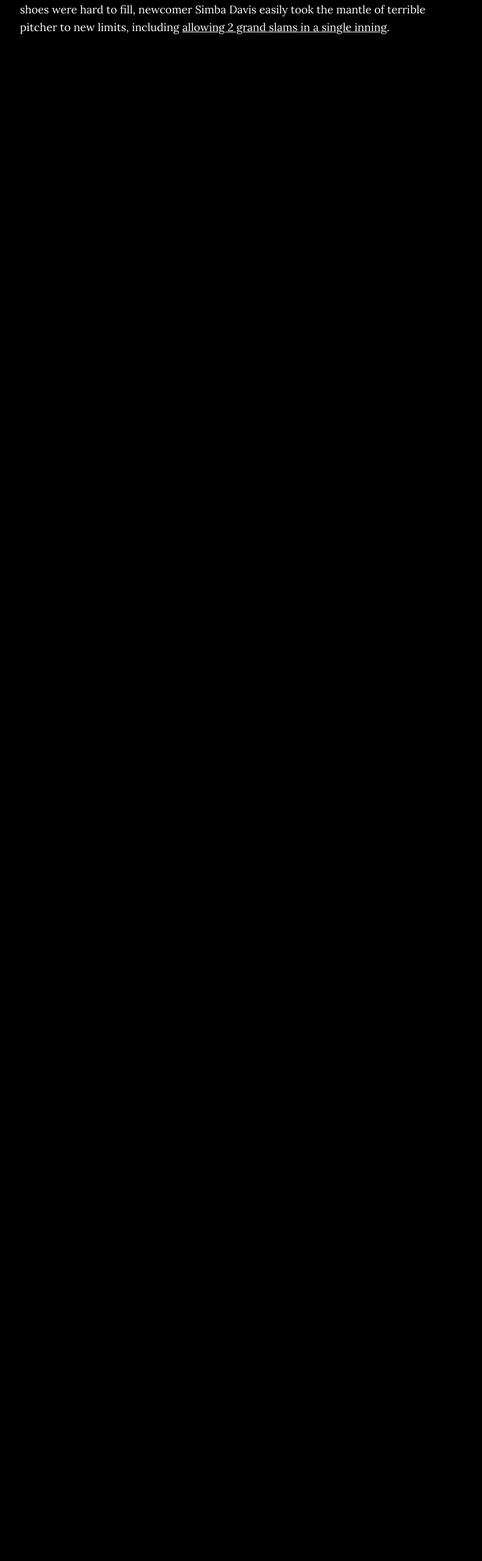
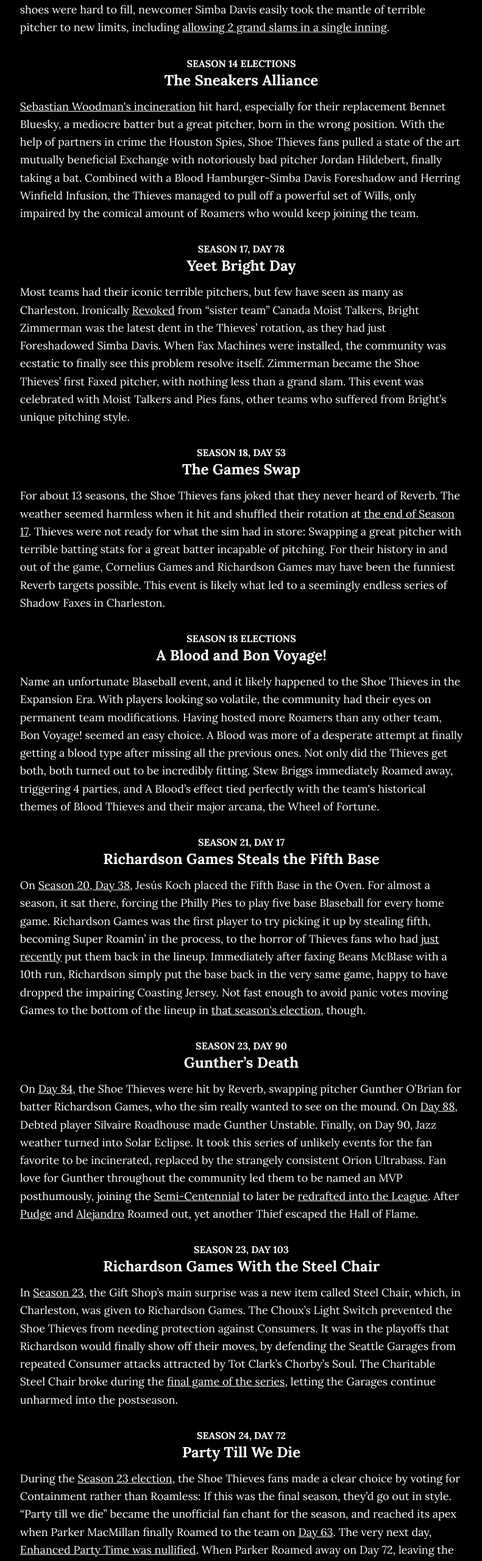
Before and after one commit to iliana/before, a Next.js app: page /_before/histories/shoe-thieves in a window 1280 px wide. Shown: the part 2786-5346 px from the top of the page at 61% size, without its empty margins (244-1035 px from the left). Before the commit the page ends 2878 px from the top, so only its background shows below. Built offline with nearby package versions, Linux system fonts and the light colour scheme.

Commit message:
finished shoe thieves history
time to check if all these links work as i think they should

```diff
--- a/pages/histories/shoe-thieves.jsx
+++ b/pages/histories/shoe-thieves.jsx
@@ -51,7 +51,7 @@ export default function Page() {
         </p>
         <LineScore id="06566f8d-3d14-4956-b054-36dc981fd589" />
         <p>
-          The Shame would follow the Crabs into <Jump team="8d87c468-699a-47a8-b40d-cfb73a5660ad" season={10} day={1}>the first game of the following season</Jump>, while the Thieves briefly enjoyed their first title before <Jump>facing a much scarier opponent</Jump>{/* S9DX */}.
+          The Shame would follow the Crabs into <Jump team="8d87c468-699a-47a8-b40d-cfb73a5660ad" time="2020-10-12T16:01:16Z">the first game of the following season</Jump>, while the Thieves briefly enjoyed their first title before <Jump time="2020-10-11T02:23:32Z">facing a much scarier opponent</Jump>.
         </p>
       </Entry>
       <Entry date="Season 10, Day 66" title="Richardson Games Legitimately Acquires 8 Defense Stars" time="2020-10-15T10:15:10Z">
@@ -64,9 +64,49 @@ export default function Page() {
           In the <Jump redirect="/offseason" time="2020-10-18T19:30:00Z">Season 10 election</Jump>, the Gods were particularly generous to the Shoe Thieves, granting them five Blessings. Among these were the infamous Noise-Canceling Headphones, the Traveling team modification, and the mysterious “Haunt a random player”. The initial surprise of Esme Ramsey becoming “Haunted” was nowhere near the fans’ collective shock when, on their first plate appearance, Esme instead left their place to none other than Atlas Jonbois, ghost of a renowned Shoe Thief who survived less than three days in the League in Season 3, from <Jump time="2020-08-05T10:19:15Z">Day 40</Jump> to <Jump time="2020-08-05T13:29:50Z">Day 43</Jump>.
         </p>
       </Entry>
-      <Entry date="Season 13 Elections" title="Tillman is Called Back to the Void" time="2021-03-14T19:15:00Z">
+      <Entry date="Season 13 Elections" title="Tillman is Called Back to the Void" redirect="/offseason" time="2021-03-14T19:15:00Z">
         <p>
-          As the Shoe Thieves implemented the first stage of their multi-season “Pitcher of Blood” plan, to get the Flinching Blood Hamburger on the mound in Tillman Henderson’s place, Tillman’s Returned modification finally triggered, sending him back to the Hall. A departure as sudden as <Jump redirect="/leaderboard" time="2020-10-16T20:04:19Z">their arrival</Jump>, with the mysterious Tad Seeth disappearing from their shadows simultaneously. While it may sound like Tillman’s shoes were hard to fill, newcomer Simba Davis easily took the mantle of terrible pitcher to new limits, including <Jump time="2021-03-16T03:09:20Z">allowing 2 grand slams in a single inning</Jump>.
+          As the Shoe Thieves implemented the first stage of their multi-season “Pitcher of Blood” plan, to get the Flinching Blood Hamburger on the mound in Tillman Henderson’s place, Tillman’s Returned modification finally triggered, sending him back to the Hall. A departure as sudden as <Jump redirect="/leaderboard" time="2020-10-16T20:04:19Z">their arrival</Jump>, with the mysterious Tad Seeth disappearing from their shadows simultaneously. While it may sound like Tillman’s shoes were hard to fill, newcomer Simba Davis easily took the mantle of terrible pitcher to new limits, including <Jump redirect="/league" time="2021-03-16T03:09:20Z">allowing 2 grand slams in a single inning</Jump>.
+        </p>
+      </Entry>
+      <Entry date="Season 14 Elections" title="The Sneakers Alliance" redirect="/offseason" time="2021-03-21T18:15:00Z">
+        <p>
+          <Jump redirect="/league" time="2021-03-16T12:01:20Z">Sebastian Woodman's incineration</Jump> hit hard, especially for their replacement Bennet Bluesky, a mediocre batter but a great pitcher, born in the wrong position. With the help of partners in crime the Houston Spies, Shoe Thieves fans pulled a state of the art mutually beneficial Exchange with notoriously bad pitcher Jordan Hildebert, finally taking a bat. Combined with a Blood Hamburger-Simba Davis Foreshadow and Herring Winfield Infusion, the Thieves managed to pull off a powerful set of Wills, only impaired by the comical amount of Roamers who would keep joining the team.
+        </p>
+      </Entry>
+      <Entry date="Season 17, Day 78" title="Yeet Bright Day" redirect="/league" time="2021-04-22T22:20:40Z">
+        <p>
+          Most teams had their iconic terrible pitchers, but few have seen as many as Charleston. Ironically <Jump team="eb67ae5e-c4bf-46ca-bbbc-425cd34182ff" redirect="/offseason" time="2021-03-21T18:15:00Z">Revoked</Jump> from “sister team” Canada Moist Talkers, Bright Zimmerman was the latest dent in the Thieves’ rotation, as they had just Foreshadowed Simba Davis. When Fax Machines were installed, the community was ecstatic to finally see this problem resolve itself. Zimmerman became the Shoe Thieves’ first Faxed pitcher, with nothing less than a grand slam. This event was celebrated with Moist Talkers and Pies fans, other teams who suffered from Bright’s unique pitching style.
+        </p>
+      </Entry>
+      <Entry date="Season 18, Day 53" title="The Games Swap" redirect="/league" time="2021-05-12T21:03:15Z">
+        <p>
+          For about 13 seasons, the Shoe Thieves fans joked that they never heard of Reverb. The weather seemed harmless when it hit and shuffled their rotation at <Jump redirect="/league" time="2021-04-23T12:09:10Z">the end of Season 17</Jump>. Thieves were not ready for what the sim had in store: Swapping a great pitcher with terrible batting stats for a great batter incapable of pitching. For their history in and out of the game, Cornelius Games and Richardson Games may have been the funniest Reverb targets possible. This event is likely what led to a seemingly endless series of Shadow Faxes in Charleston.
+        </p>
+      </Entry>
+      <Entry date="Season 18 Elections" title="A Blood and Bon Voyage!" redirect="/offseason" time="2021-05-16T18:15:00Z">
+        <p>
+          Name an unfortunate Blaseball event, and it likely happened to the Shoe Thieves in the Expansion Era. With players looking so volatile, the community had their eyes on permanent team modifications. Having hosted more Roamers than any other team, Bon Voyage! seemed an easy choice. A Blood was more of a desperate attempt at finally getting a blood type after missing all the previous ones. Not only did the Thieves get both, both turned out to be incredibly fitting. Stew Briggs immediately Roamed away, triggering 4 parties, and A Blood’s effect tied perfectly with the team's historical themes of Blood Thieves and their major arcana, the Wheel of Fortune.
+        </p>
+      </Entry>
+      <Entry date="Season 21, Day 17" title="Richardson Games Steals the Fifth Base" redirect="/league" time="2021-06-22T07:06:20Z">
+        <p>
+          On <Jump team="7966eb04-efcc-499b-8f03-d13916330531" redirect="/league" time="2021-06-16T05:12:47Z">Season 20, Day 38</Jump>, Jesús Koch placed the Fifth Base in the Oven. For almost a season, it sat there, forcing the Philly Pies to play five base Blaseball for every home game. Richardson Games was the first player to try picking it up by stealing fifth, becoming Super Roamin’ in the process, to the horror of Thieves fans who had <Jump redirect="/offseason" time="2021-06-20T18:15:00Z">just recently</Jump> put them back in the lineup. Immediately after faxing Beans McBlase with a 10th run, Richardson simply put the base back in the very same game, happy to have dropped the impairing Coasting Jersey. Not fast enough to avoid panic votes moving Games to the bottom of the lineup in <Jump redirect="/offseason" time="2021-06-27T18:15:00Z">that season's election</Jump>, though.
+        </p>
+      </Entry>
+      <Entry date="Season 23, Day 90" title="Gunther’s Death" redirect="/league" time="2021-07-23T10:04:50Z">
+        <p>
+          On <Jump redirect="/league" time="2021-07-23T04:04:20Z">Day 84</Jump>, the Shoe Thieves were hit by Reverb, swapping pitcher Gunther O’Brian for batter Richardson Games, who the sim really wanted to see on the mound. On <Jump redirect="/league" time="2021-07-23T08:03:40Z">Day 88</Jump>, Debted player Silvaire Roadhouse made Gunther Unstable. Finally, on Day 90, Jazz weather turned into Solar Eclipse. It took this series of unlikely events for the fan favorite to be incinerated, replaced by the strangely consistent Orion Ultrabass. Fan love for Gunther throughout the community led them to be named an MVP posthumously, joining the <Jump redirect="/league" time="2021-07-25T01:58:06Z">Semi-Centennial</Jump> to later be <Jump redirect="/team/b72f3061-f573-40d7-832a-5ad475bd7909" time="2021-07-25T03:55:55Z">redrafted into the League</Jump>. After <Jump redirect="/offseason" time="2021-05-23T18:15:00Z">Pudge</Jump> and <Jump redirect="/offseason" time="2021-07-04T18:20:00Z">Alejandro</Jump> Roamed out, yet another Thief escaped the Hall of Flame.
+        </p>
+      </Entry>
+      <Entry date="Season 23, Day 103" title="Richardson Games With the Steel Chair" redirect="/league" time="2021-07-24T00:04:40Z">
+        <p>
+          In <Jump redirect="/league" time="2021-07-22T15:55:00Z">Season 23</Jump>, the Gift Shop’s main surprise was a new item called Steel Chair, which, in Charleston, was given to Richardson Games. The Choux’s Light Switch prevented the Shoe Thieves from needing protection against Consumers. It was in the playoffs that Richardson would finally show off their moves, by defending the Seattle Garages from repeated Consumer attacks attracted by Tot Clark’s Chorby’s Soul. The Charitable Steel Chair broke during the <Jump redirect="/league" time="2021-07-24T03:17:15Z">final game of the series</Jump>, letting the Garages continue unharmed into the postseason.
+        </p>
+      </Entry>
+      <Entry date="Season 24, Day 72" title="Party Till We Die" redirect="/team/bfd38797-8404-4b38-8b82-341da28b1f83" time="2021-07-29T16:35:15Z">
+        <p>
+          During the <Jump redirect="/offseason" time="2021-07-25T18:15:00Z">Season 23 election</Jump>, the Shoe Thieves fans made a clear choice by voting for Containment rather than Roamless: If this was the final season, they’d go out in style. “Party till we die” became the unofficial fan chant for the season, and reached its apex when Parker MacMillan finally Roamed to the team on <Jump redirect="/team/bfd38797-8404-4b38-8b82-341da28b1f83" time="2021-07-29T07:34:30Z">Day 63</Jump>. The very next day, <Jump team="b72f3061-f573-40d7-832a-5ad475bd7909" redirect="/league" time="2021-07-29T08:17:39Z">Enhanced Party Time was nullified</Jump>. When Parker Roamed away on Day 72, leaving the team Unstable and triggering the Good Riddance modification, the Shoe Thieves were the only team able to Party. With Castillo Turner Roaming in at the same time, fans knew the party wouldn’t end there.
         </p>
       </Entry>
     </History>
```
